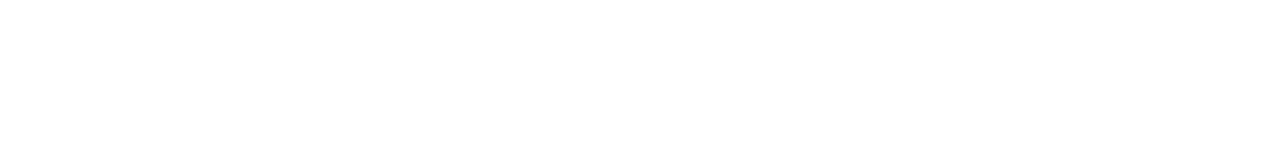
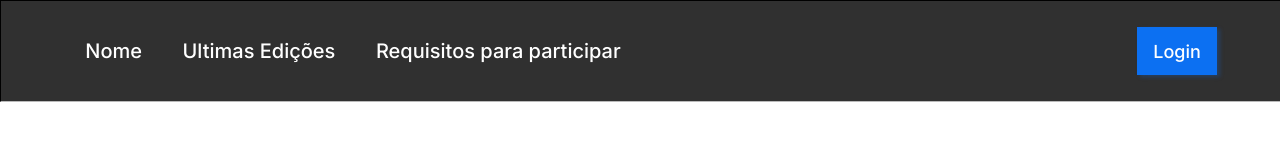
Before and after one commit to Ribeirojp01/Bootcamp-dnc, a plain HTML site: page index.html in a window 1280 px wide. Drawn offline with Linux system fonts and the light colour scheme.

Commit message:
Criação do Estitulo CSS do Mneu

```diff
--- a/index.html
+++ b/index.html
@@ -4,8 +4,17 @@
     <meta charset="UTF-8">
     <meta name="viewport" content="width=device-width, initial-scale=1.0">
     <title>Bootcamp DNC</title>
+    <link rel="stylesheet" href="style.css">
 </head>
 <body>
+    <nav id="principal">
+        <div id="menu">
+            <a href="">Nome</a>
+            <a href="">Ultimas Edições</a>
+            <a href="">Requisitos para participar</a>
+        </div>
+        <button>Login</button>
+    </nav>
 
 </body>
 </html>
--- /dev/null
+++ b/style.css
@@ -0,0 +1,56 @@
+
+/*Importação de fonte*/
+@import url('https://fonts.googleapis.com/css2?family=Inter:wght@100;200;300;400;500;600;800;900&display=swap');
+
+        body{
+            margin: 0px;
+            padding: 0px;
+        }
+
+
+        /* Menu de navegação Principal */
+        #principal{
+                width: 100%;
+                height: 100px;
+                border: 1px solid black;
+                background-color: #303030;
+
+                display: flex;
+                justify-content: space-between;
+                align-items: center;
+                border-bottom: 1px solid #BABABA;
+        }
+
+             #menu{
+                    display: flex;
+                    width: 45%;
+                    justify-content: space-around;
+                    align-items: center;
+                    margin-left: 5%;
+        }
+
+             #principal div a{
+                    font-family: 'Inter';
+                    font-size: 20px;
+                    font-weight: 500;
+                    color: white;
+                    text-decoration: none;
+        }
+
+             #principal div a:hover{
+                    color: #CCCCCC;
+                }
+
+             #principal button{
+                margin-right: 5%;
+                background-color: #0C70F2;
+                border: 0px;
+                height: 48px;
+                width: 80px;
+                font-family: 'inter';
+                font-size: 18px;
+                font-weight: 500;
+                color: white;
+                box-shadow: 3px 2px 4px rgba(12,112,242, 0.25);
+                cursor: pointer;
+            }
```
